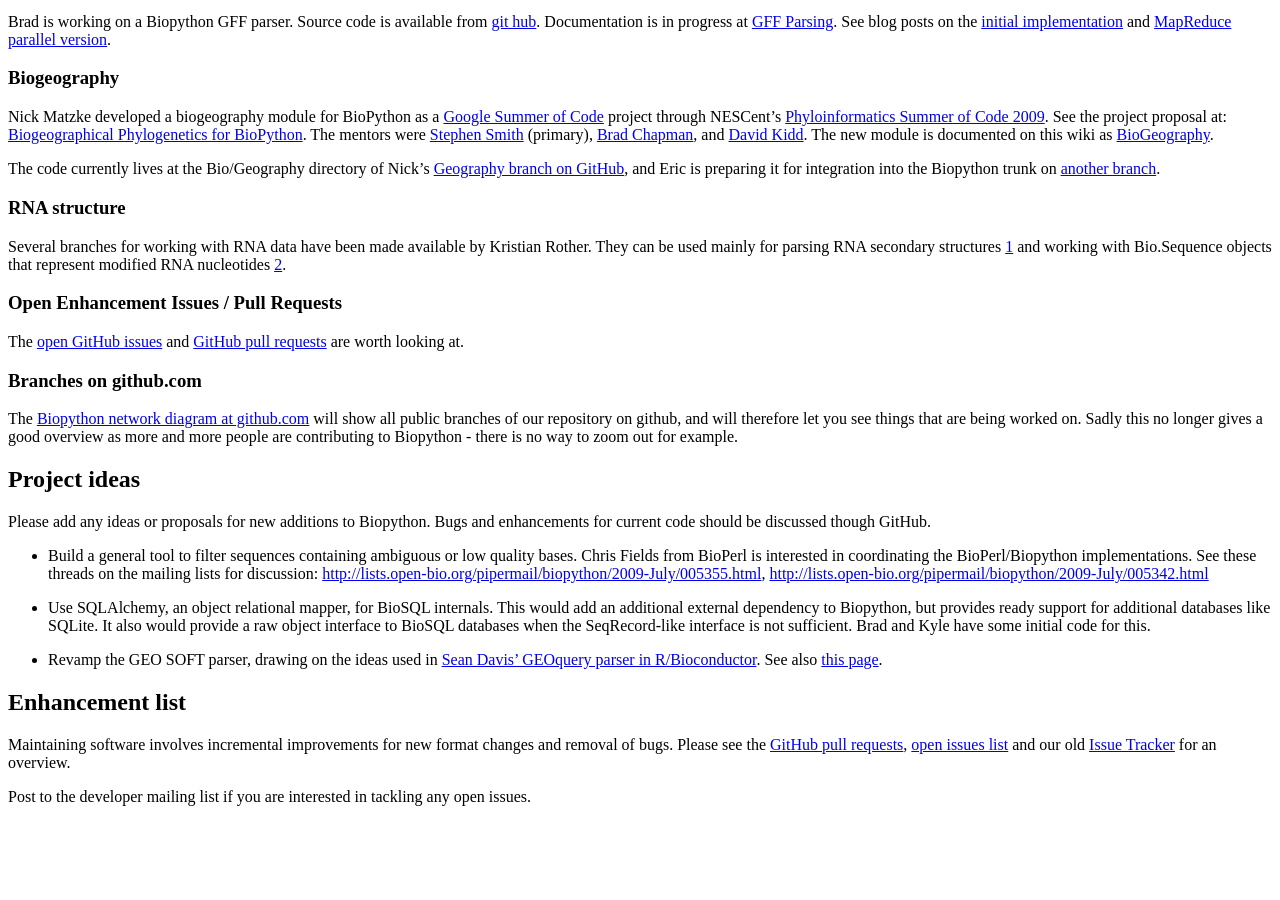
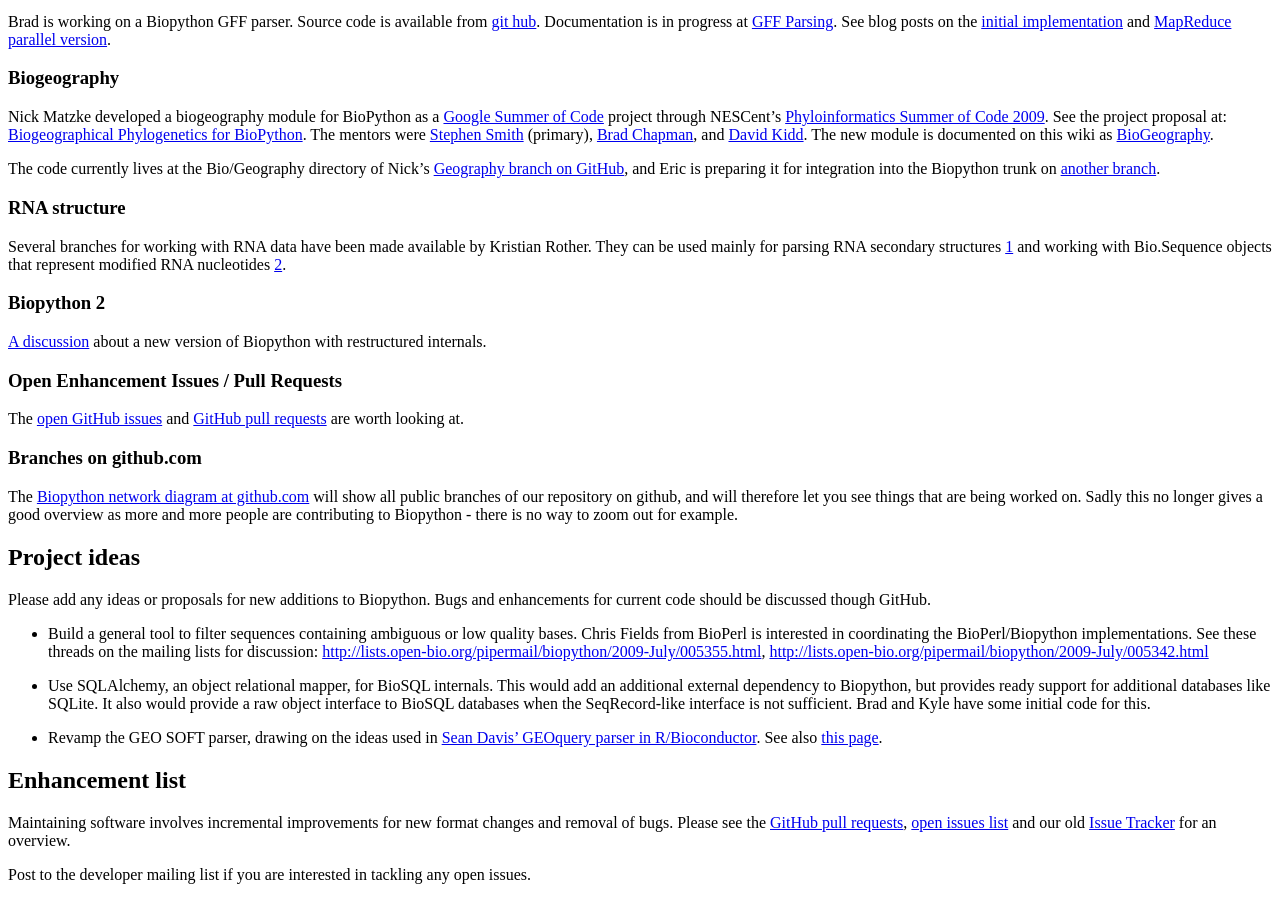
Before and after one commit to biopython/biopython.github.io, a Jekyll site: the page built from wiki/Active_projects.md, in a window 1280 px wide and 900 px high, scrolled down 639 px. Built offline with Jekyll 4.4.1, drawn with Linux system fonts in a browser that asks for light colours; before the commit the page ends 1461 px from its top, so only the background shows below that.

Commit message:
Link Biopython 2

```diff
--- a/wiki/Active_projects.md
+++ b/wiki/Active_projects.md
@@ -81,6 +81,12 @@ structures [1](http://github.com/krother/biopython/tree/rna) and working
 with Bio.Sequence objects that represent modified RNA nucleotides
 [2](http://github.com/krother/biopython/tree/rna_alphabet).
 
+
+### Biopython 2
+
+[A discussion](Biopython2 "wikilink") about a new version of Biopython with restructured
+internals.
+
 ### Open Enhancement Issues / Pull Requests
 
 The [open GitHub issues](https://github.com/biopython/biopython/issues)
```
